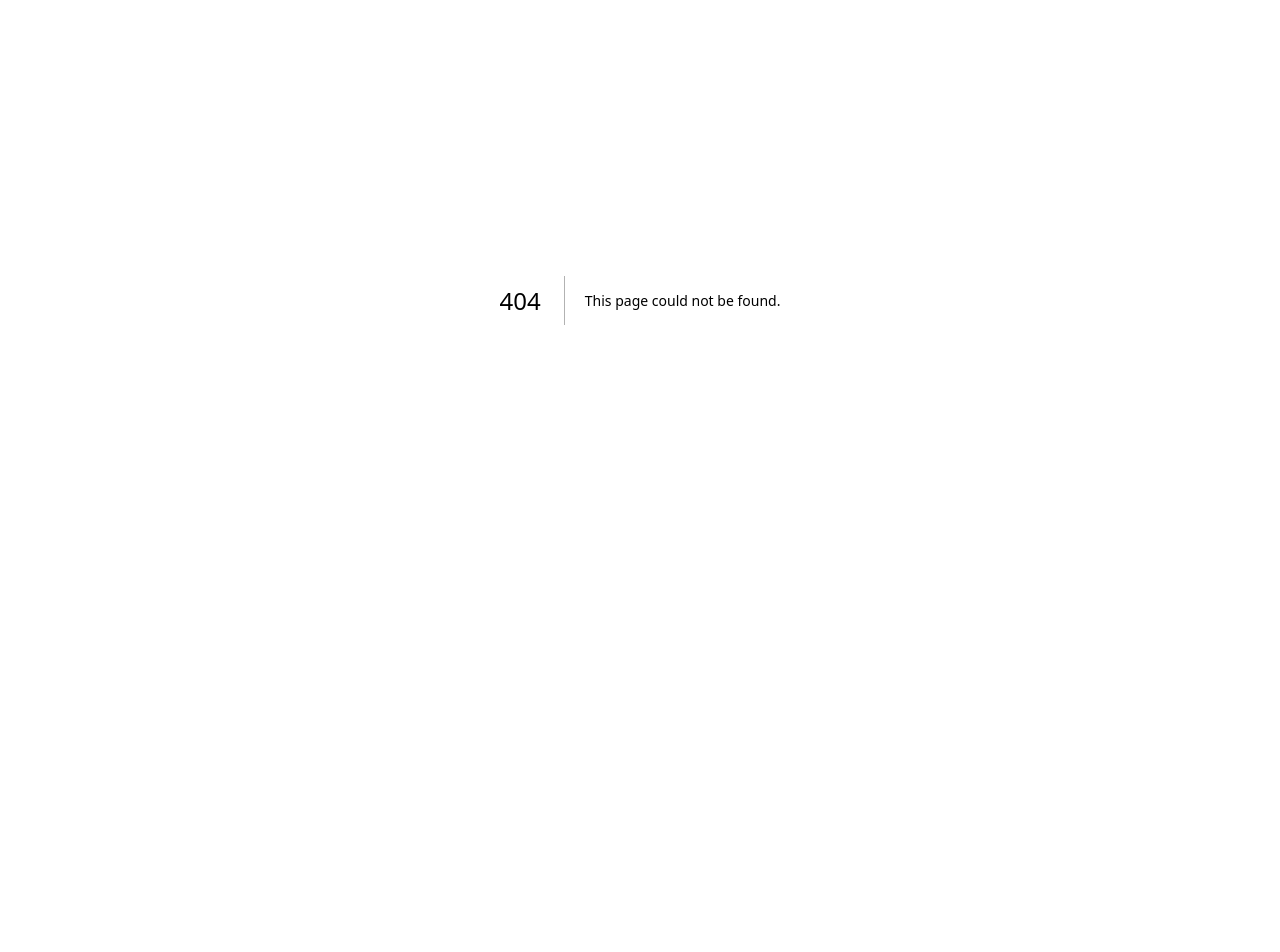
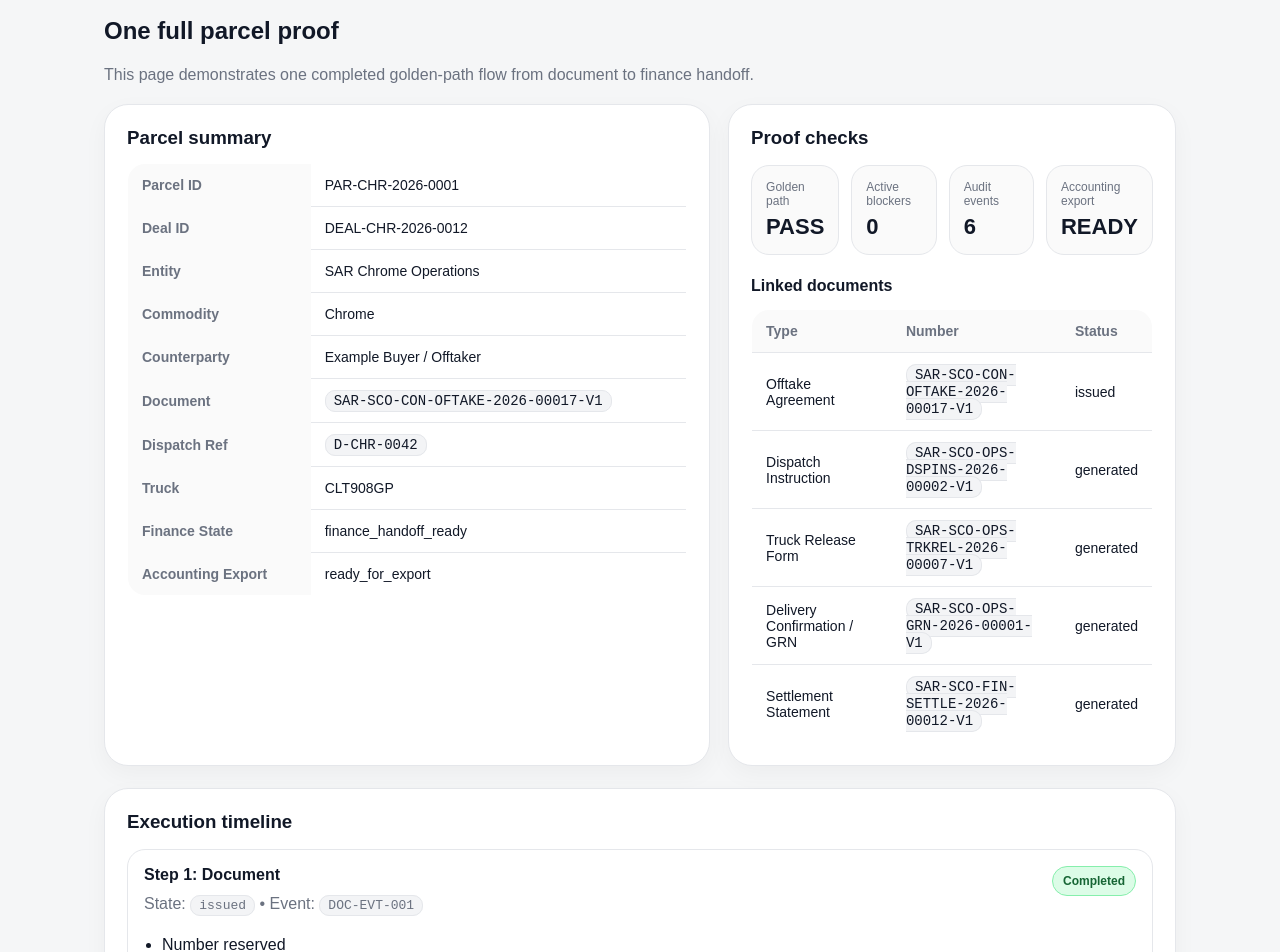
Before and after one commit to shobanesiyanda/sar-resourceos-golden-path-proof, a Next.js app: page /golden-path in a window 1280 px wide. Before the commit this address had no page. Shown: the part 100-1052 px from the top of the page. Before the commit the page ends 800 px from the top, so only its background shows below. Built offline with nearby package versions, Linux system fonts and the light colour scheme.

Commit message:
Add golden path page

```diff
--- /dev/null
+++ b/app/golden-path/page.tsx
@@ -0,0 +1,117 @@
+import Header from "@/components/Header";
+import { getGoldenPathParcel } from "@/lib/goldenPath";
+
+export default function GoldenPathPage() {
+  const data = getGoldenPathParcel();
+
+  return (
+    <>
+      <Header />
+      <section className="section">
+        <div className="container">
+          <div className="head">
+            <div>
+              <h2>One full parcel proof</h2>
+              <p className="muted">
+                This page demonstrates one completed golden-path flow from document to finance handoff.
+              </p>
+            </div>
+          </div>
+
+          <div className="grid grid-2">
+            <div className="card">
+              <h3>Parcel summary</h3>
+              <table>
+                <tbody>
+                  <tr><th>Parcel ID</th><td>{data.parcel.parcelId}</td></tr>
+                  <tr><th>Deal ID</th><td>{data.parcel.dealId}</td></tr>
+                  <tr><th>Entity</th><td>{data.parcel.entity}</td></tr>
+                  <tr><th>Commodity</th><td>{data.parcel.commodity}</td></tr>
+                  <tr><th>Counterparty</th><td>{data.parcel.counterparty}</td></tr>
+                  <tr><th>Document</th><td><span className="code">{data.parcel.documentNumber}</span></td></tr>
+                  <tr><th>Dispatch Ref</th><td><span className="code">{data.parcel.dispatchRef}</span></td></tr>
+                  <tr><th>Truck</th><td>{data.parcel.truckReg}</td></tr>
+                  <tr><th>Finance State</th><td>{data.parcel.financeState}</td></tr>
+                  <tr><th>Accounting Export</th><td>{data.parcel.accountingExportState}</td></tr>
+                </tbody>
+              </table>
+            </div>
+
+            <div className="card">
+              <h3>Proof checks</h3>
+              <div className="kpis">
+                <div className="kpi"><div className="label">Golden path</div><div className="value">{data.proof.goldenPathPassed ? "PASS" : "FAIL"}</div></div>
+                <div className="kpi"><div className="label">Active blockers</div><div className="value">{data.proof.activeBlockers}</div></div>
+                <div className="kpi"><div className="label">Audit events</div><div className="value">{data.proof.auditEventsCaptured}</div></div>
+                <div className="kpi"><div className="label">Accounting export</div><div className="value">{data.proof.accountingExportPrepared ? "READY" : "NO"}</div></div>
+              </div>
+
+              <h4 style={{ marginTop: 22 }}>Linked documents</h4>
+              <table>
+                <thead>
+                  <tr><th>Type</th><th>Number</th><th>Status</th></tr>
+                </thead>
+                <tbody>
+                  {data.documents.map((doc) => (
+                    <tr key={doc.number}>
+                      <td>{doc.type}</td>
+                      <td><span className="code">{doc.number}</span></td>
+                      <td>{doc.status}</td>
+                    </tr>
+                  ))}
+                </tbody>
+              </table>
+            </div>
+          </div>
+
+          <div className="card" style={{ marginTop: 22 }}>
+            <h3>Execution timeline</h3>
+            <div className="step-list">
+              {data.timeline.map((step) => (
+                <div className="step" key={step.step}>
+                  <div className="step-top">
+                    <div>
+                      <strong>Step {step.step}: {step.title}</strong>
+                      <div className="muted" style={{ marginTop: 6 }}>
+                        State: <span className="code">{step.state}</span> • Event: <span className="code">{step.eventRef}</span>
+                      </div>
+                    </div>
+                    <span className="badge badge-done">Completed</span>
+                  </div>
+                  <ul className="clean">
+                    {step.evidence.map((ev) => <li key={ev}>{ev}</li>)}
+                  </ul>
+                </div>
+              ))}
+            </div>
+          </div>
+
+          <div className="grid grid-2" style={{ marginTop: 22 }}>
+            <div className="card">
+              <h3>Finance outcome</h3>
+              <table>
+                <tbody>
+                  <tr><th>Planned tons</th><td>{data.parcel.plannedTons}</td></tr>
+                  <tr><th>Weighbridge tons</th><td>{data.parcel.weighbridgeTons}</td></tr>
+                  <tr><th>Delivered tons</th><td>{data.parcel.deliveredTons}</td></tr>
+                  <tr><th>Accepted tons</th><td>{data.parcel.acceptedTons}</td></tr>
+                  <tr><th>Gross value (ZAR)</th><td>{data.parcel.grossValueZAR.toLocaleString()}</td></tr>
+                  <tr><th>Payable-ready (ZAR)</th><td>{data.parcel.payableReadyZAR.toLocaleString()}</td></tr>
+                </tbody>
+              </table>
+            </div>
+
+            <div className="card">
+              <h3>What this proves next</h3>
+              <ul className="clean">
+                <li>The OS can be implemented around one real parcel lifecycle, not only around abstract module design.</li>
+                <li>Document control, dispatch control, onsite workflow, reconciliation, and finance gating can be shown as one chain.</li>
+                <li>This baseline is ready to extend into exception-path testing next.</li>
+              </ul>
+            </div>
+          </div>
+        </div>
+      </section>
+    </>
+  );
+          }
```
